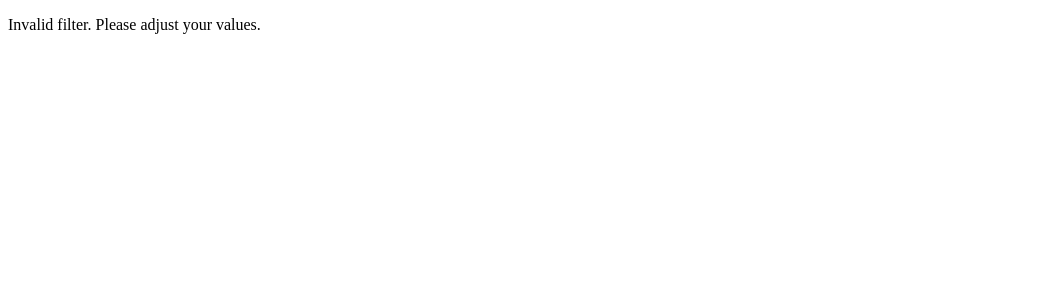
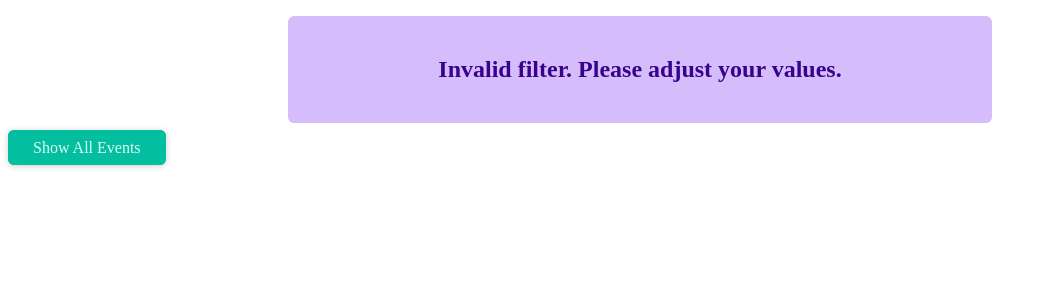
Before and after one commit to jaytula/nextjs-course, a Next.js app in the folder project-s04-file-routing/: page /events in a window 1280 px wide. Shown: the top 300 px of the page, without its empty margins (0-1049 px from the left). Built offline with nearby package versions, Linux system fonts and the light colour scheme.

Commit message:
Lesson 4.80: Final Steps

```diff
--- /dev/null
+++ b/project-s04-file-routing/components/events/results-title.js
@@ -0,0 +1,20 @@
+import Button from '../ui/button';
+import classes from './results-title.module.css';
+
+function ResultsTitle(props) {
+  const { date } = props;
+
+  const humanReadableDate = new Date(date).toLocaleDateString('en-US', {
+    month: 'long',
+    year: 'numeric',
+  });
+
+  return (
+    <section className={classes.title}>
+      <h1>Events in {humanReadableDate}</h1>
+      <Button link='/events'>Show all events</Button>
+    </section>
+  );
+}
+
+export default ResultsTitle;
--- /dev/null
+++ b/project-s04-file-routing/components/events/results-title.module.css
@@ -0,0 +1,6 @@
+.title {
+  margin: 2rem auto;
+  width: 90%;
+  max-width: 40rem;
+  text-align: center;
+}
--- /dev/null
+++ b/project-s04-file-routing/components/ui/error-alert.js
@@ -0,0 +1,7 @@
+import classes from './error-alert.module.css';
+
+function ErrorAlert(props) {
+  return <div className={classes.alert}>{props.children}</div>;
+}
+
+export default ErrorAlert;
--- /dev/null
+++ b/project-s04-file-routing/components/ui/error-alert.module.css
@@ -0,0 +1,12 @@
+.alert {
+  margin: 1rem auto;
+  padding: 1rem 2rem;
+  width: 90%;
+  max-width: 40rem;
+  background-color: #d5bdfc;
+  color: #38028d;
+  font-weight: bold;
+  font-size: 1.5rem;
+  text-align: center;
+  border-radius: 6px;
+}
--- a/project-s04-file-routing/pages/events/[...slug].tsx
+++ b/project-s04-file-routing/pages/events/[...slug].tsx
@@ -1,5 +1,11 @@
 import { useRouter } from "next/router";
+import React, { Fragment } from "react";
 import EventList from "../../components/events/event-list";
+import ResultsTitle from "../../components/events/results-title";
+import ErrorAlert from "../../components/ui/error-alert";
+
+import Button from "../../components/ui/button";
+
 import { getFilteredEvents } from "../../dummy-data";
 
 const FilteredEventsPage = () => {
@@ -21,20 +27,40 @@
     month < 1 ||
     month > 12
   ) {
-    return <p className="center">Invalid filter. Please adjust your values.</p>;
+    return (
+      <Fragment>
+        <ErrorAlert>
+          <p className="center">Invalid filter. Please adjust your values.</p>
+        </ErrorAlert>
+        <div className="center">
+          <Button link="/events">Show All Events</Button>
+        </div>
+      </Fragment>
+    );
   }
 
   const filteredEvents = getFilteredEvents({ year, month });
 
-  if(!filteredEvents || filteredEvents.length === 0) {
-    return <p>No events found for the chosen filter.</p>
+  if (!filteredEvents || filteredEvents.length === 0) {
+    return (
+      <Fragment>
+        <ErrorAlert>
+          <p>No events found for the chosen filter.</p>
+        </ErrorAlert>
+        <div className="center">
+          <Button link="/events">Show All Events</Button>
+        </div>
+      </Fragment>
+    );
   }
 
+  const date = new Date(year, month - 1);
+
   return (
-    <div>
-      <h1>Filtered Events Page</h1>
+    <Fragment>
+      <ResultsTitle date={date} />
       <EventList items={filteredEvents} />
-    </div>
+    </Fragment>
   );
 };
 
--- a/project-s04-file-routing/styles/globals.css
+++ b/project-s04-file-routing/styles/globals.css
@@ -14,3 +14,7 @@
 * {
   box-sizing: border-box;
 }
+
+.center {
+  text-align: center;
+}
```
Also changed, not shown: project-s04-file-routing/pages/events/[eventId].tsx (+7 -2 lines).
